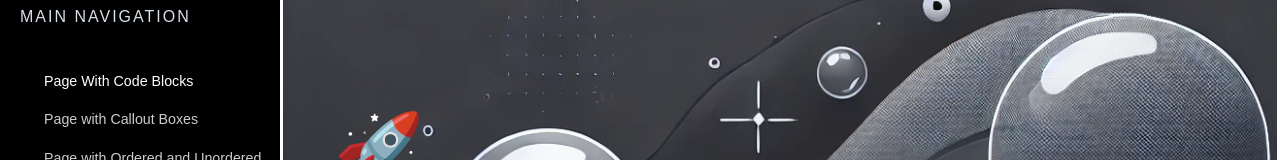
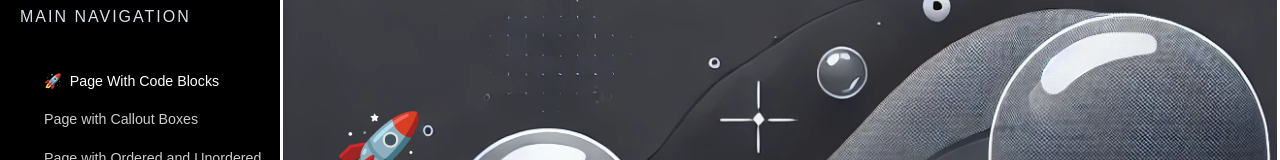
Before and after one commit to krishna-chaitanya-piratla/dev-prep-notes, a React (Create React App) app in the folder frontend/: page / in a window 1280 px wide. Shown: the part 192-352 px from the top of the page. Built offline with nearby package versions, Linux system fonts and the light colour scheme; a web font is replaced by a local one.

Commit message:
Add logo to Main Navigation items

```diff
--- a/frontend/src/components/MainNavigation/MainNavigation.tsx
+++ b/frontend/src/components/MainNavigation/MainNavigation.tsx
@@ -1,14 +1,18 @@
 import React, { useState } from 'react';
 import { observer } from 'mobx-react-lite';
 import dataStore from '../../stores/DataStore';
-import { MainNavigationWrapper, IconContainer, LinkItem, ExpandIcon, LinkText, NoPagesPlaceholder, MainNavigationHeader } from '../../styles/MainNavigation/MainNavigation';
+import Logo from '../Page/Logo';
+import { MainNavigationWrapper, IconContainer, LinkItem, ExpandIcon, LinkText, NoPagesPlaceholder, MainNavigationHeader, NavigationLogo } from '../../styles/MainNavigation/MainNavigation';
 import KeyboardArrowLeftIcon from '@mui/icons-material/KeyboardArrowLeft';
 import HomeIcon from '@mui/icons-material/Home';
 import KeyboardArrowRightIcon from '@mui/icons-material/KeyboardArrowRight';
 import KeyboardArrowDownIcon from '@mui/icons-material/KeyboardArrowDown';
 
 const renderPageTree = (pages: any[], depth: number = 0, hoveredItem: string | null, setHoveredItem: React.Dispatch<React.SetStateAction<string | null>>) => {
-  return pages.map((page) => (
+  return pages.map((page) => {
+    const logo = dataStore.getLogo(page.metadata.id);
+
+    return (
       <React.Fragment key={page.metadata.link}>
         <LinkItem
           onClick={() => dataStore.setPage(page)}
@@ -25,6 +29,7 @@ const renderPageTree = (pages: any[], depth: number = 0, hoveredItem: string | n
           >
             {dataStore.isExpanded(page.metadata.id) ? <KeyboardArrowDownIcon /> : <KeyboardArrowRightIcon />}
           </ExpandIcon>
+          {logo && <NavigationLogo>{logo}</NavigationLogo>} {/* Use NavigationLogo component */}
           <LinkText>{page.metadata.linkName}</LinkText>
         </LinkItem>
         {dataStore.isExpanded(page.metadata.id) && (
@@ -37,7 +42,8 @@ const renderPageTree = (pages: any[], depth: number = 0, hoveredItem: string | n
           )
         )}
       </React.Fragment>
-  ));
+    );
+  });
 };
 
 const MainNavigation: React.FC = observer(() => {
--- a/frontend/src/stores/DataStore.ts
+++ b/frontend/src/stores/DataStore.ts
@@ -38,7 +38,13 @@ class DataStore {
   setLogo = (logo: string) => {
     if (this.currentPage.title) {
       this.currentPage.title.logo = logo;
+      this.updatePage(this.currentPage);
     }
+  };
+
+  getLogo = (pageId: string): string | undefined => {
+    const page = this.pages.find(page => page.metadata.id === pageId);
+    return page?.title.logo;
   };
 
   toggleExpand = (pageId: string) => {
@@ -83,6 +89,14 @@ class DataStore {
       });
     });
   }
+
+  updatePage(updatedPage: Page) {
+    const index = this.pages.findIndex(page => page.metadata.id === updatedPage.metadata.id);
+    if (index !== -1) {
+      this.pages[index] = updatedPage;
+      this.pageTree = this.buildPageTree(); // Rebuild the page tree to reflect changes
+    }
+  }
 }
 
 const dataStore = new DataStore();
--- a/frontend/src/styles/MainNavigation/MainNavigation.tsx
+++ b/frontend/src/styles/MainNavigation/MainNavigation.tsx
@@ -87,6 +87,11 @@ export const LinkText = styled.span`
   flex-grow: 1; /* Ensure link text takes up remaining space */
 `;
 
+export const NavigationLogo = styled.div`
+  font-size: var(--navigation-text-size); /* Ensure logo matches the text size */
+  margin-right: 0.5rem; /* Space between the logo and text */
+`;
+
 export const NoPagesPlaceholder = styled.div<{depth: number}>`
   font-size: var(--navigation-text-size);
   line-height: var(--navigation-line-height);
```
Lines whose indentation alone changed are shown as unchanged.
